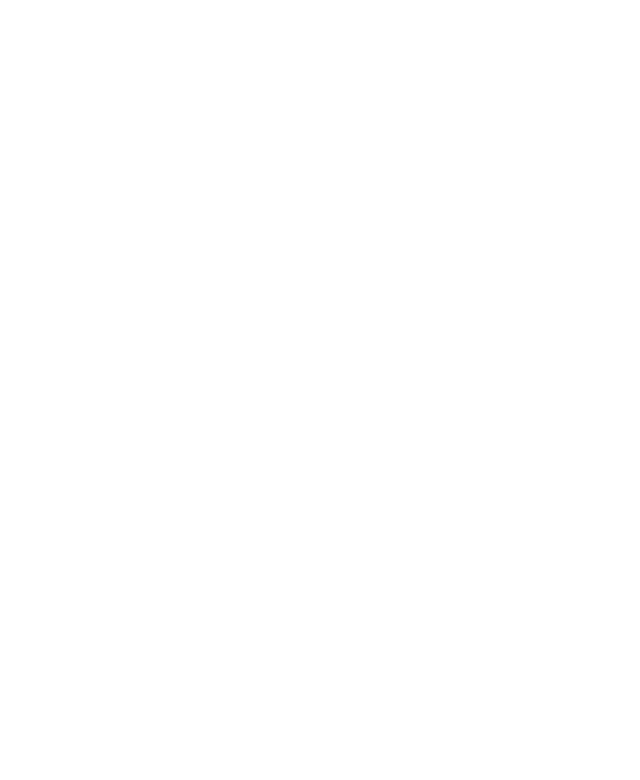
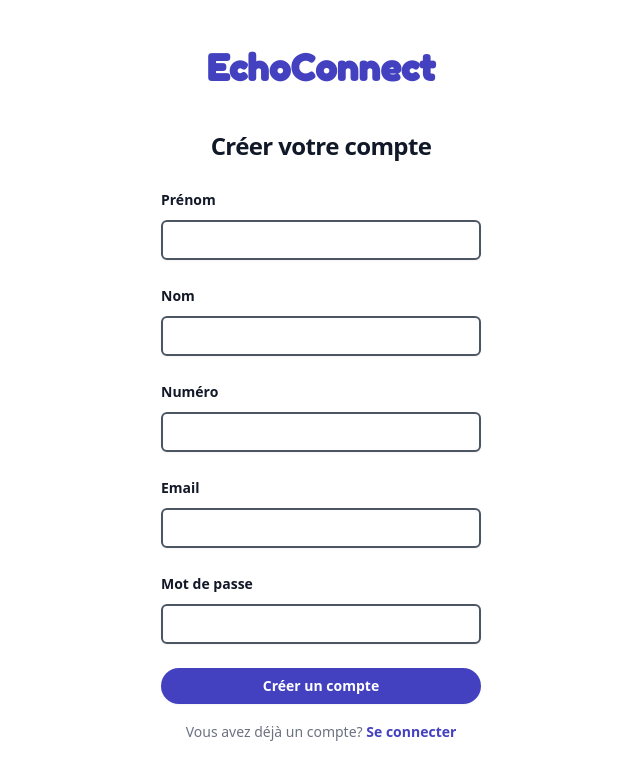
Before and after one commit to antoine-gourgue/EchoConnect-frontend, a Vue app: page /registration in a window 1280 px wide. Before the commit this address had no page. Shown: the top 780 px of the page, without its empty margins (319-959 px from the left). Built offline with nearby package versions, Linux system fonts and the light colour scheme.

Commit message:
feat: RegisterView, RegisterInputer & routing

```diff
--- a/src/components/common/LoginButton.vue
+++ b/src/components/common/LoginButton.vue
@@ -1,5 +1,7 @@
 <template>
   <div>
-    <button type="submit" class="flex w-full justify-center rounded-md bg-indigo-600 px-3 py-1.5 text-sm font-semibold leading-6 text-white shadow-sm hover:bg-indigo-500 focus-visible:outline focus-visible:outline-2 focus-visible:outline-offset-2 focus-visible:outline-indigo-600">Sign in</button>
+    <button type="submit" class="flex w-full justify-center rounded-full bg-[#4341C0] px-3 py-1.5 text-sm font-semibold leading-6 text-white shadow-sm hover:bg-indigo-500 focus-visible:outline focus-visible:outline-2 focus-visible:outline-offset-2 focus-visible:outline-indigo-600">
+      Se connecter
+    </button>
   </div>
 </template>
--- a/src/components/common/LoginInput.vue
+++ b/src/components/common/LoginInput.vue
@@ -1,7 +1,7 @@
 <template>
   <div>
     <label for="email"
-           class="block text-sm font-medium leading-6 text-gray-900">Email</label>
+           class="block text-sm font-semibold leading-6 text-gray-900">Email</label>
 
     <div class="mt-2">
       <input id="email"
@@ -9,14 +9,15 @@
              type="email"
              autocomplete="email"
              required
-             class= "border-indigo-600 block w-full rounded-md border-2 py-1.5 text-gray-900 shadow-sm  placeholder:text-gray-400 pl-[14px] sm:text-sm sm:leading-6">
+             class= "border-gray-600 focus:border-indigo-700 outline-none block w-full rounded-md border-2 py-1.5 text-gray-900 shadow-sm
+             placeholder:text-gray-400 pl-[14px] sm:text-sm sm:leading-6">
     </div>
   </div>
 
   <div>
     <div class="flex items-center justify-between">
       <label for="password"
-             class="block text-sm font-medium leading-6 text-gray-900">Password</label>
+             class="block text-sm font-semibold leading-6 text-gray-900">Mot de passe</label>
     </div>
     <div class="mt-2">
       <input id="password"
@@ -24,7 +25,7 @@
              type="password"
              autocomplete="current-password"
              required
-             class= "border-indigo-600 block w-full rounded-md border-2 py-1.5 text-gray-900 shadow-sm  placeholder:text-gray-400 pl-[14px] sm:text-sm sm:leading-6">
+             class= "border-gray-600 focus:border-indigo-700 outline-none block w-full rounded-md border-2 py-1.5 text-gray-900 shadow-sm  placeholder:text-gray-400 pl-[14px] sm:text-sm sm:leading-6">
     </div>
   </div>
 </template>
--- /dev/null
+++ b/src/components/common/RegisterInput.vue
@@ -0,0 +1,79 @@
+<template>
+  <div>
+    <label for="firstname"
+           class="block text-sm font-semibold leading-6 text-gray-900">Prénom</label>
+
+    <div class="mt-2">
+      <input id="firstname"
+             name="firstname"
+             type="text"
+             autocomplete="text"
+             required
+             class= "border-gray-600 focus:border-indigo-700 outline-none block w-full rounded-md border-2 py-1.5 text-gray-900 shadow-sm
+             placeholder:text-gray-400 pl-[14px] sm:text-sm sm:leading-6">
+    </div>
+  </div>
+
+  <div>
+    <label for="name"
+           class="block text-sm font-semibold leading-6 text-gray-900">Nom</label>
+
+    <div class="mt-2">
+      <input id="name"
+             name="name"
+             type="text"
+             autocomplete="text"
+             required
+             class= "border-gray-600 focus:border-indigo-700 outline-none block w-full rounded-md border-2 py-1.5 text-gray-900 shadow-sm
+             placeholder:text-gray-400 pl-[14px] sm:text-sm sm:leading-6">
+    </div>
+  </div>
+
+  <div>
+    <label for="phone"
+           class="block text-sm font-semibold leading-6 text-gray-900">Numéro</label>
+
+    <div class="mt-2">
+      <input id="phone-number"
+             name="phone-number"
+             maxlength="14"
+             type="tel"
+             autocomplete="tel"
+             required
+             class= "border-gray-600 focus:border-indigo-700 outline-none block w-full rounded-md border-2 py-1.5 text-gray-900 shadow-sm
+             placeholder:text-gray-400 pl-[14px] sm:text-sm sm:leading-6">
+    </div>
+  </div>
+
+  <div>
+    <label for="email"
+           class="block text-sm font-semibold leading-6 text-gray-900">Email</label>
+
+    <div class="mt-2">
+      <input id="email"
+             name="email"
+             type="email"
+             autocomplete="email"
+             required
+             class= "border-gray-600 focus:border-indigo-700 outline-none block w-full rounded-md border-2 py-1.5 text-gray-900 shadow-sm
+             placeholder:text-gray-400 pl-[14px] sm:text-sm sm:leading-6">
+    </div>
+  </div>
+
+  <div>
+    <div class="flex items-center justify-between">
+      <label for="password"
+             class="block text-sm font-semibold leading-6 text-gray-900">Mot de passe</label>
+    </div>
+    <div class="mt-2">
+      <input id="password"
+             name="password"
+             type="password"
+             autocomplete="current-password"
+             required
+             class= "border-gray-600 focus:border-indigo-700 outline-none block w-full rounded-md border-2 py-1.5 text-gray-900 shadow-sm  placeholder:text-gray-400 pl-[14px] sm:text-sm sm:leading-6">
+    </div>
+  </div>
+</template>
+<script setup lang="ts">
+</script>
--- a/src/router/index.ts
+++ b/src/router/index.ts
@@ -1,5 +1,6 @@
 import { createRouter, createWebHistory } from 'vue-router'
 import LoginView from "@/views/LoginView.vue";
+import RegisterView from "@/views/RegisterView.vue";
 
 const router = createRouter({
     history: createWebHistory(import.meta.env.BASE_URL),
@@ -9,6 +10,12 @@
             name: 'login',
             component: LoginView
         },
+        {
+            path: '/registration',
+            name: 'registration',
+            component: RegisterView
+        },
+
     ]
 })
 
--- a/src/views/LoginView.vue
+++ b/src/views/LoginView.vue
@@ -1,9 +1,12 @@
 
 <template>
+  <link href='https://fonts.googleapis.com/css?family=Fredoka+One' rel='stylesheet'>
   <div class="flex min-h-full flex-col justify-center px-6 py-12 lg:px-8">
     <div class="sm:mx-auto sm:w-full sm:max-w-sm">
-      <img class="mx-auto h-24 w-auto" src="/EchoConnectLogo.png" alt="EchoConnect">
-      <h2 class="mt-6 text-center text-2xl font-bold leading-9 tracking-tight text-gray-900">Sign in to your account</h2>
+      <h2 class="font-fredoka font-semibold grid justify-items-center text-[#4341C0] text-4xl">
+        EchoConnect
+      </h2>
+      <h2 class="mt-10 text-center text-2xl font-bold leading-9 tracking-tight text-gray-900">Connectez vous a votre compte</h2>
     </div>
     <div class="mt-6 sm:mx-auto sm:w-full sm:max-w-sm">
       <form class="space-y-6" action="#" method="POST">
@@ -11,7 +14,7 @@
         <LoginInput/>
         <LoginButton/>
         <div class="text-sm flex justify-center">
-          <a href="#" class="font-semibold text-indigo-600 hover:text-indigo-500">Forgot password?</a>
+          <a href="#" class="font-semibold text-indigo-600 hover:text-indigo-500">Mot de passe oublié?</a>
         </div>
       </form>
     </div>
--- a/src/views/RegisterView.vue
+++ b/src/views/RegisterView.vue
@@ -0,0 +1,34 @@
+<template>
+    <link href='https://fonts.googleapis.com/css?family=Fredoka+One' rel='stylesheet'>
+    <div class="flex items-center justify-center">
+      <div class="flex min-h-full flex-col justify-center px-6 py-12 lg:px-8 sm:max-w-sm w-full">
+        <h2 class="font-fredoka font-semibold grid justify-items-center text-[#4341C0] text-4xl">
+          EchoConnect
+        </h2>
+        <h2 class="mt-10 text-center text-2xl font-bold leading-9 tracking-tight text-gray-900">Créer votre compte</h2>
+        <div class="mt-6 sm:mx-auto sm:w-full sm:max-w-sm">
+          <form class="space-y-6" action="#" method="POST">
+            <RegisterInput/>
+            <button
+                type="submit"
+                class="flex w-full justify-center rounded-full bg-[#4341C0] px-3 py-1.5 text-sm font-semibold leading-6 text-white shadow-sm hover:bg-indigo-500 focus-visible:outline focus-visible:outline-2 focus-visible:outline-offset-2 focus-visible:outline-indigo-600">
+              Créer un compte
+            </button>
+
+          </form>
+          <p class="mt-4 text-center text-sm text-gray-500">
+            Vous avez déjà un compte?
+            <router-link :to="{name: 'login'}" class="font-semibold leading-6 text-[#4341C0] hover:text-indigo-500">
+              Se connecter
+            </router-link>
+          </p>
+        </div>
+      </div>
+    </div>
+
+</template>
+
+  <script setup lang="ts">
+    import RegisterInput from "@/components/common/RegisterInput.vue";
+
+  </script>
--- a/tailwind.config.js
+++ b/tailwind.config.js
@@ -1,8 +1,28 @@
 /** @type {import('tailwindcss').Config} */
 export default {
-  content: ["./src/**/*.{vue,js,ts,jsx,tsx,html}",],
+  content: ['./index.html', './src/**/*.{vue,js,ts,jsx,tsx}'],
   theme: {
-    extend: {},
+    screens: {
+      xs: '375px',
+      sm: '640px',
+      md: '768px',
+      lg: '1024px',
+      xl: '1280px',
+      '2xl': '1536px',
+      '3xl': '1920px',
+      '4xl': '2560px'
+    },
+    extend: {
+      colors: {
+        indigo: {
+          600: "#4341c0"
+        }
+      },
+      fontFamily: {
+        'fredoka': ['Fredoka One', 'ui-sans-serif, system-ui, -apple-system, BlinkMacSystemFont, "Helvetica Neue", Arial, "Noto Sans", sans-serif'],
+        'inter': ['Inter', 'ui-sans-serif, system-ui, -apple-system, BlinkMacSystemFont, "Helvetica Neue", Arial, "Noto Sans", sans-serif'],
+      },
+    },
   },
   plugins: [],
 }
```
